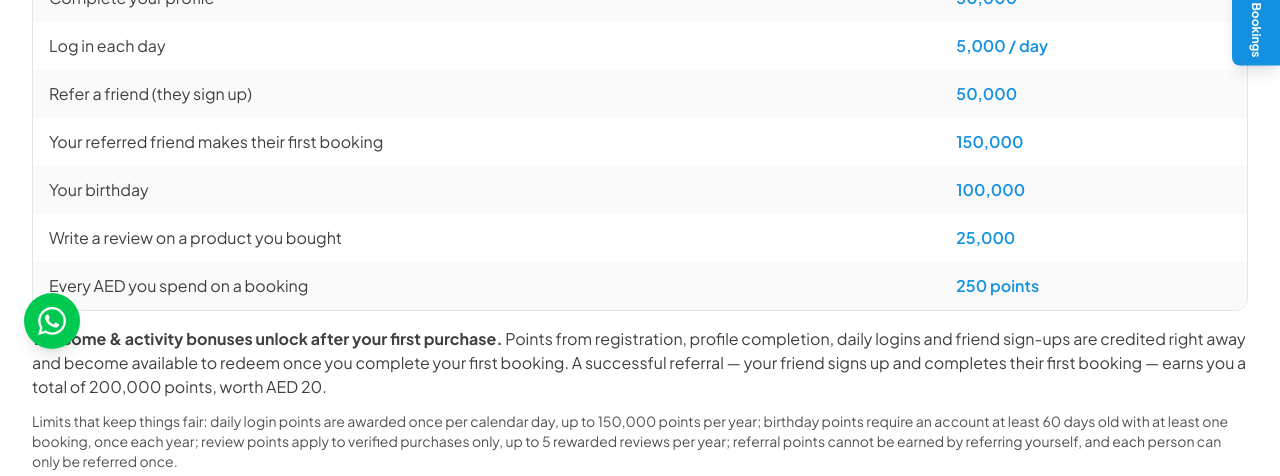
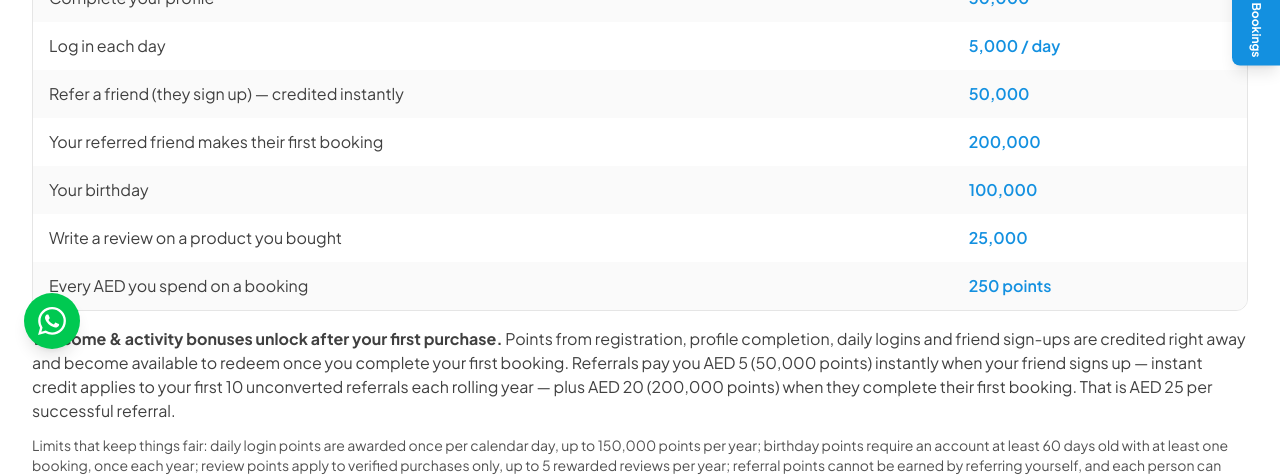
Before and after one commit to masimashiqeen1985/uae-junction-frontend, a Next.js app: page /rewards-policy in a window 1280 px wide. Shown: the part 427-903 px from the top of the page. Built offline with nearby package versions, Linux system fonts and the light colour scheme; no server answers.

Commit message:
copy(referral): AED 5 instant + AED 20 on booking = AED 25 (policy page)

```diff
--- a/src/app/rewards-policy/page.tsx
+++ b/src/app/rewards-policy/page.tsx
@@ -10,8 +10,8 @@ const earn: [string, string][] = [
   ['Create your account', '50,000'],
   ['Complete your profile', '50,000'],
   ['Log in each day', '5,000 / day'],
-  ['Refer a friend (they sign up)', '50,000'],
-  ['Your referred friend makes their first booking', '150,000'],
+  ['Refer a friend (they sign up) — credited instantly', '50,000'],
+  ['Your referred friend makes their first booking', '200,000'],
   ['Your birthday', '100,000'],
   ['Write a review on a product you bought', '25,000'],
   ['Every AED you spend on a booking', '250 points'],
@@ -54,7 +54,7 @@ export default function Page() {
         <p className="text-neutral-700 mt-4">
           <strong>Welcome &amp; activity bonuses unlock after your first purchase.</strong> Points
           from registration, profile completion, daily logins and friend sign-ups are credited right
-          away and become available to redeem once you complete your first booking. A successful referral — your friend signs up and completes their first booking — earns you a total of 200,000 points, worth AED 20.
+          away and become available to redeem once you complete your first booking. Referrals pay you AED 5 (50,000 points) instantly when your friend signs up — instant credit applies to your first 10 unconverted referrals each rolling year — plus AED 20 (200,000 points) when they complete their first booking. That is AED 25 per successful referral.
         </p>
         <p className="text-neutral-600 text-sm mt-3">
           Limits that keep things fair: daily login points are awarded once per calendar day, up to
```
